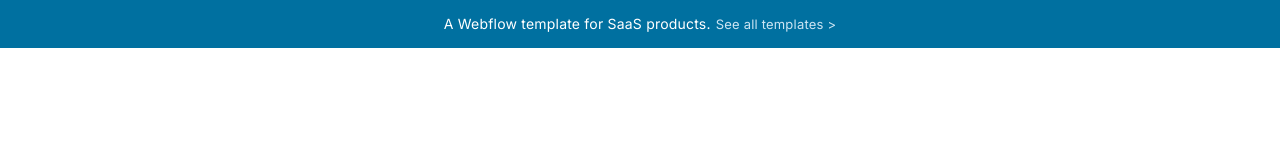
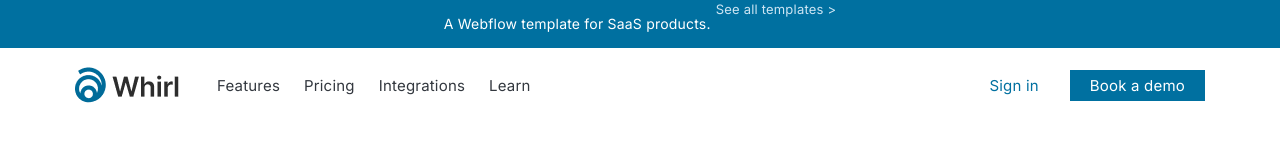
Before and after one commit to Igor-Yarik/Whirl, a plain HTML site: page index.html in a window 1280 px wide. Drawn offline with Linux system fonts and the light colour scheme.

Commit message:
head_nav

```diff
--- a/index.html
+++ b/index.html
@@ -1,13 +1,16 @@
 <!DOCTYPE html>
 <html lang="en">
+
 <head>
     <meta charset="UTF-8">
     <meta http-equiv="X-UA-Compatible" content="IE=edge">
     <meta name="viewport" content="width=device-width, initial-scale=1.0">
     <title>Whirl</title>
     <link rel="stylesheet" href="./styles/style.css">
-    <link href="https://fonts.googleapis.com/css2?family=Fraunces:opsz@9..144&family=Inter&display=swap" rel="stylesheet">
+    <link href="https://fonts.googleapis.com/css2?family=Fraunces:opsz@9..144&family=Inter&display=swap"
+        rel="stylesheet">
 </head>
+
 <body>
 
     <header>
@@ -16,10 +19,26 @@
             <a class="head_top_link" href="#">See all templates ></a>
         </div>
 
-        <nav class="navigation">
 
-        </nav>
+        <div class="wrapper">
+            <div class="head_nav">
+                <nav class="navigation">
+                    <a class="logo" href="#"><img src="./images/logo.png" alt="Логотип"></a>
+                    <a class="link_nav" href="">Features</a>
+                    <a class="link_nav" href="">Pricing</a>
+                    <a class="link_nav" href="">Integrations</a>
+                    <a class="link_nav" href="">Learn</a>
+                </nav>
+                <div class="authorization">
+                    <a class="link_auto" href="">Sign in</a>
+                    <a class="btn_demo" href="">Book a demo</a>
+                </div>
+            </div>
+        </div>
+
+
 
     </header>
 </body>
+
 </html>
--- a/styles/style.css
+++ b/styles/style.css
@@ -22,7 +22,7 @@ a {
 .head_top {
     display: flex;
     justify-content: center;
-    align-items: center;
+   /*  align-items: center; */
     background-color: #0070A0;
     color: #fff;
 }
@@ -41,5 +41,64 @@ a {
     /* text-align: center; */
     letter-spacing: 0.2px;
     color: #CCE5F3;
+}
+
+.head_nav {
+    display: flex;
+    justify-content: space-between;
+    align-items: center;
+    padding-top: 19px;
+    padding-bottom: 19px;
+    font-size: 0;
 
 }
+
+.logo {
+    margin-right: 36px;
+
+}
+
+.navigation {
+    display: flex;
+    align-items: center;
+}
+
+.link_nav {
+    font-size: 15px;
+    line-height: 24px;
+    letter-spacing: 0.2px;
+    color: #33383F;
+    margin-right: 24px;
+}
+
+.link_nav:last-child {
+    margin-right: 0;
+}
+
+.authorization {
+
+}
+
+.link_auto {
+    font-size: 15px;
+    line-height: 24px;
+    letter-spacing: 0.2px;
+    color: #0070A0;
+    margin-right: 31px;
+}
+
+.btn_demo {
+    font-size: 15px;
+    line-height: 24px;
+    letter-spacing: 0.2px;
+    color: #FFFFFF;
+    padding: 6px 20px;
+    background-color: #0070A0;
+
+}
+
+.btn_demo:hover {
+    color: #0070A0;
+    background-color: #ffffff;
+    outline: 2px solid #0070A0;
+}
```
Also changed, not shown: images/logo.png (added).
